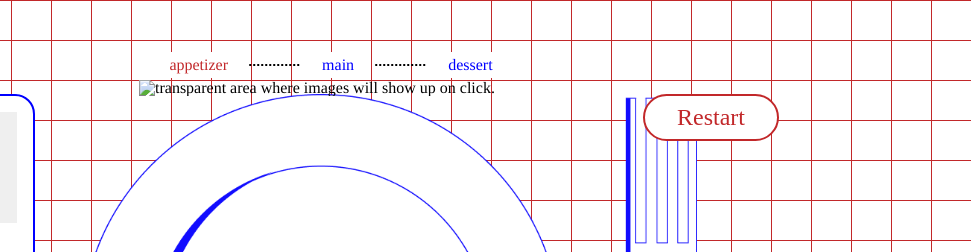
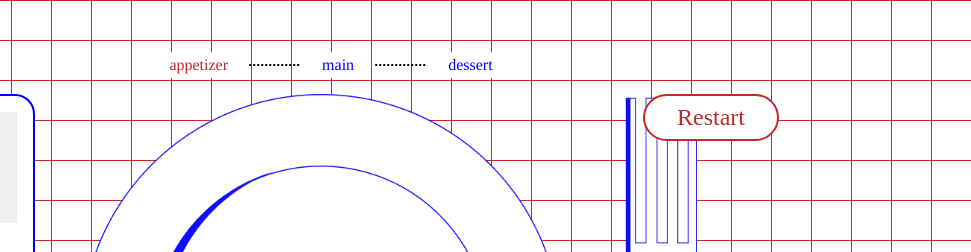
Before and after one commit to christyzo/pui-fp, a plain HTML site: page FP/html/index.html in a window 1280 px wide. Shown: the part 160-412 px from the top of the page, 309-1280 px from the left. Drawn offline with Linux system fonts and the light colour scheme.

Commit message:
Update index.html

```diff
--- a/FP/html/index.html
+++ b/FP/html/index.html
@@ -55,7 +55,7 @@
       </div>
 
       <div id="on-plate-image-container">
-        <img id="enlarged-image" src="" alt="transparent area where images will show up on click.">
+        <img id="enlarged-image"/>
       </div>
     </div>
 
```
